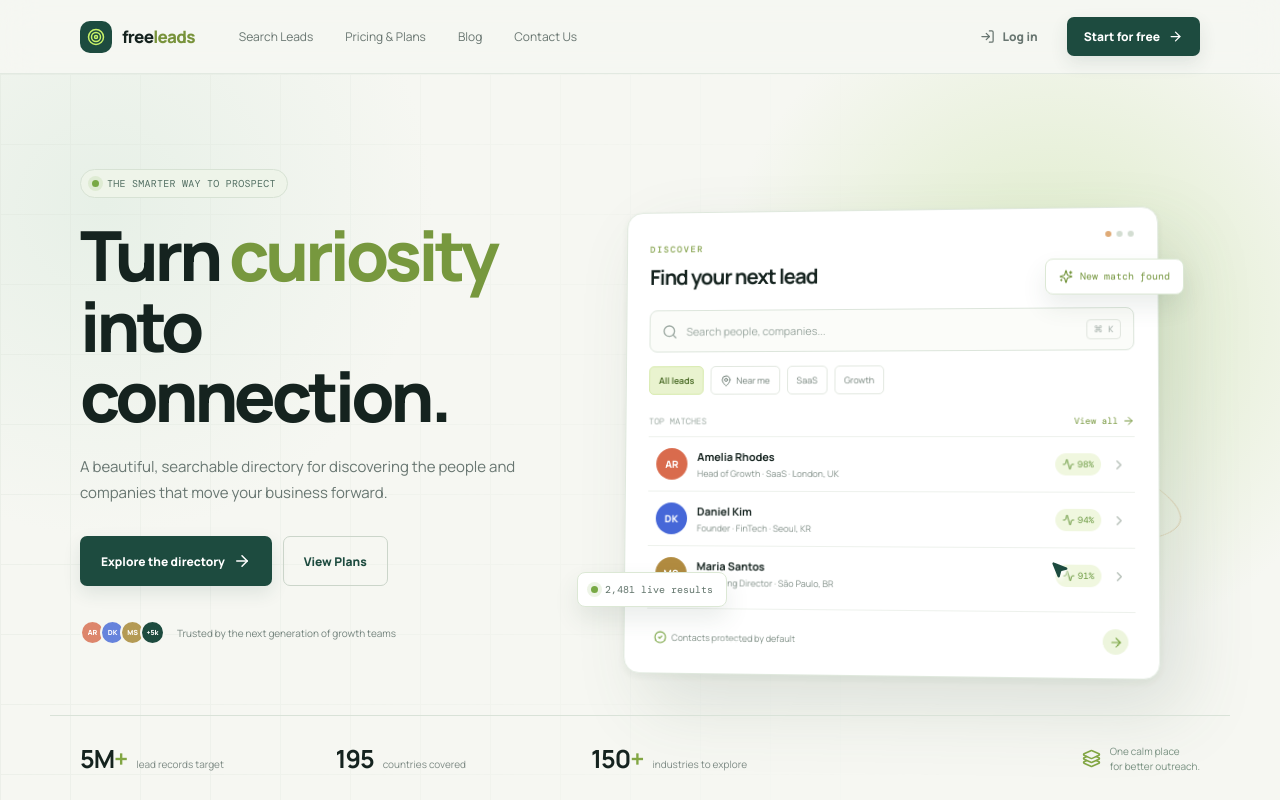
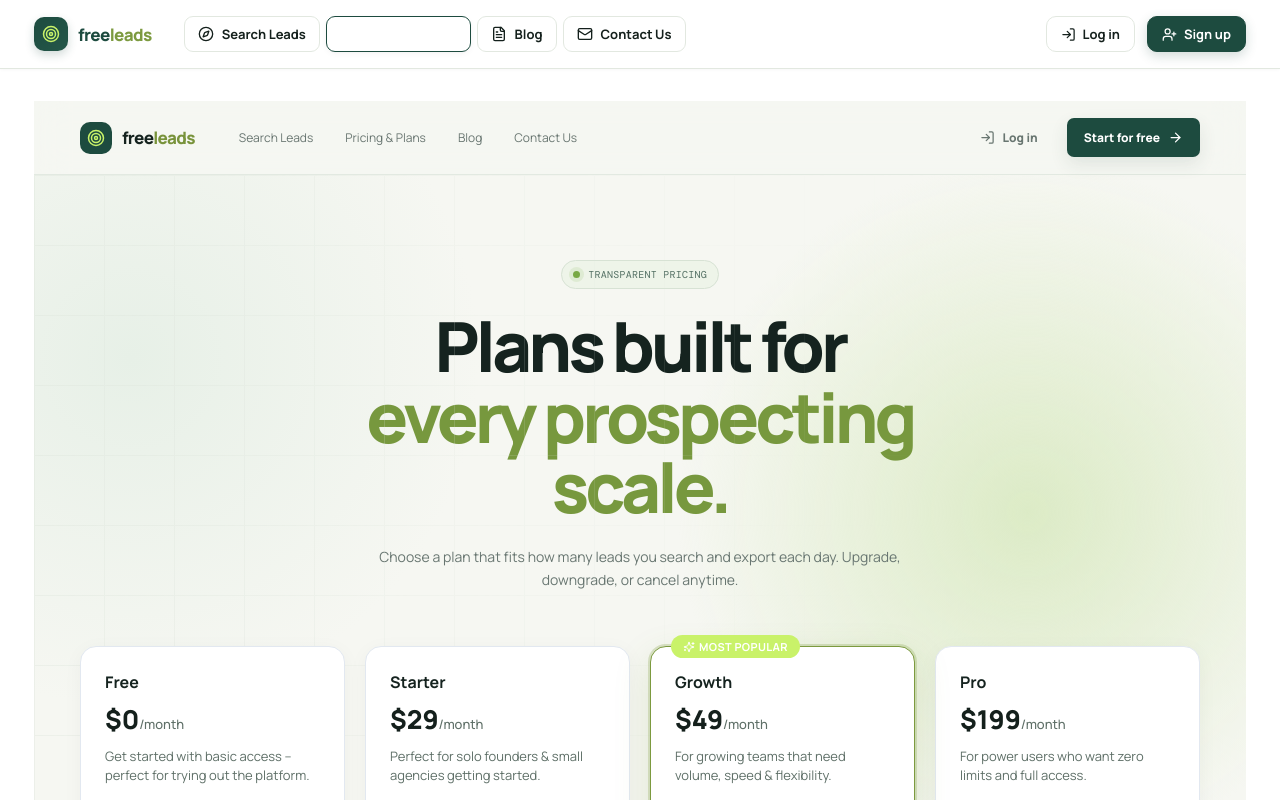
Before and after one commit to saifullahkhancs/free-leads, a React (Vite) app in the folder frontend/: page /app/plans in a window 1280 px wide. Before the commit this address led to /. Shown: the top 800 px of the page. Built offline with nearby package versions, Linux system fonts and the light colour scheme; no server answers.

Commit message:
latest changes

```diff
--- a/frontend/src/App.jsx
+++ b/frontend/src/App.jsx
@@ -43,22 +43,22 @@ export default function App() {
       <AuthProvider>
         <Routes>
           <Route path="/" element={<LandingPage />} />
-          <Route path="/plans" element={<PlansPage />} />
-          <Route path="/pricing" element={<PlansPage />} />
-          <Route path="/blog" element={<BlogPage />} />
-          <Route path="/blog/:slug" element={<BlogPostPage />} />
-          <Route path="/contact" element={<ContactPage />} />
           <Route path="/login" element={<LoginPage />} />
           <Route path="/signup" element={<SignupPage />} />
           <Route path="/forgot-password" element={<ForgotPasswordPage />} />
           <Route path="/reset-password" element={<ResetPasswordPage />} />
           <Route path="/auth/google/callback" element={<GoogleCallbackPage />} />
 
-          {/* App view — the modern leads directory */}
+          {/* App view — all main pages with consistent navigation */}
           <Route path="/app" element={<AppShell />}>
             <Route index element={<DirectoryPage />} />
             <Route path="profile" element={<ProfilePage />} />
             <Route path="billing" element={<BillingPage />} />
+            <Route path="plans" element={<PlansPage />} />
+            <Route path="pricing" element={<PlansPage />} />
+            <Route path="blog" element={<BlogPage />} />
+            <Route path="blog/:slug" element={<BlogPostPage />} />
+            <Route path="contact" element={<ContactPage />} />
           </Route>
 
           {/* Dashboard — CMS workspace with sidebar (requires authentication) */}
--- a/frontend/src/components/AppShell.jsx
+++ b/frontend/src/components/AppShell.jsx
@@ -10,7 +10,6 @@ import {
   LogOut,
   Mail,
   Menu,
-  Search,
   Sparkles,
   Target,
   User,
@@ -67,14 +66,6 @@ export default function AppShell() {
     navigate("/");
   };
 
-  const handleFocusSearch = () => {
-    const searchInput = document.querySelector(".app-search-input");
-    if (searchInput) {
-      searchInput.focus();
-      searchInput.scrollIntoView({ behavior: "smooth", block: "center" });
-    }
-  };
-
   const roleText =
     user?.roles?.some((r) => r === "super_admin") ? "Super Admin" :
     user?.roles?.some((r) => r === "admin") ? "Admin" :
@@ -99,38 +90,27 @@ export default function AppShell() {
               <span>Search Leads</span>
             </NavLink>
             <NavLink
-              to="/plans"
+              to="/app/plans"
               className={({ isActive }) => `app-nav-link${isActive ? " active" : ""}`}
             >
               <Sparkles size={16} />
               <span>Pricing &amp; Plans</span>
             </NavLink>
             <NavLink
-              to="/blog"
+              to="/app/blog"
               className={({ isActive }) => `app-nav-link${isActive ? " active" : ""}`}
             >
               <FileText size={16} />
               <span>Blog</span>
             </NavLink>
             <NavLink
-              to="/contact"
+              to="/app/contact"
               className={({ isActive }) => `app-nav-link${isActive ? " active" : ""}`}
             >
               <Mail size={16} />
               <span>Contact Us</span>
             </NavLink>
           </nav>
-
-          <button
-            type="button"
-            className="app-header-search-trigger"
-            onClick={handleFocusSearch}
-            title="Search leads (⌘K or /)"
-          >
-            <Search size={14} />
-            <span>Search prospects...</span>
-            <kbd>⌘K</kbd>
-          </button>
 
           <div className="app-header-right">
             {isAuthenticated ? (
--- a/frontend/src/components/DashboardLayout.jsx
+++ b/frontend/src/components/DashboardLayout.jsx
@@ -117,10 +117,7 @@ export default function DashboardLayout() {
       <aside className={`dash-sidebar${sidebarOpen ? " open" : ""}`}>
         <Link to="/admin" className="dash-brand">
           <span className="dash-brand-badge"><Target size={18} /></span>
-          <span>
-            <span className="dash-brand-name">free<span>leads</span></span>
-            <span className="dash-brand-tag">Dashboard</span>
-          </span>
+          <span className="dash-brand-name">free<span>leads</span></span>
         </Link>
 
         <div className="dash-sidebar-scroll">
--- a/frontend/src/pages/BlogPage.jsx
+++ b/frontend/src/pages/BlogPage.jsx
@@ -147,12 +147,12 @@ export default function BlogPage() {
                     ? "No posts match your search. Try another keyword."
                     : "The team is writing their first posts. Check back soon — or get in touch if there's a topic you'd like us to cover."}
                 </p>
-                <Link to="/contact" className="btn btn-primary"><Mail size={15} /> Suggest a topic</Link>
+                <Link to="/app/contact" className="btn btn-primary"><Mail size={15} /> Suggest a topic</Link>
               </div>
             ) : (
               <>
                 {featured && (
-                  <Link to={`/blog/${featured.slug}`} className="blog-feature">
+                  <Link to={`/app/blog/${featured.slug}`} className="blog-feature">
                     <div
                       className="blog-feature-cover"
                       style={featured.cover_image_url ? { backgroundImage: `url(${featured.cover_image_url})` } : {}}
@@ -179,7 +179,7 @@ export default function BlogPage() {
                 {rest.length > 0 && (
                   <div className="blog-grid">
                     {rest.map((post) => (
-                      <Link to={`/blog/${post.slug}`} key={post.id} className="blog-card">
+                      <Link to={`/app/blog/${post.slug}`} key={post.id} className="blog-card">
                         <div
                           className="blog-card-cover"
                           style={post.cover_image_url ? { backgroundImage: `url(${post.cover_image_url})` } : {}}
@@ -213,7 +213,7 @@ export default function BlogPage() {
             <p>5M+ profiles across 195 countries, ready in seconds.</p>
             <div className="hero-ctas center">
               <Link to="/app" className="btn btn-light btn-lg"><Compass size={17} /> Open directory <ArrowRight size={18} /></Link>
-              <Link to="/plans" className="btn btn-outline-light btn-lg">View plans</Link>
+              <Link to="/app/plans" className="btn btn-outline-light btn-lg">View plans</Link>
             </div>
           </div>
         </section>
@@ -228,9 +228,9 @@ export default function BlogPage() {
           <div className="footer-links">
             <Link to="/#features">Platform</Link>
             <Link to="/#how-it-works">How it works</Link>
-            <Link to="/plans">Pricing &amp; Plans</Link>
-            <Link to="/blog">Blog</Link>
-            <Link to="/contact">Contact</Link>
+            <Link to="/app/plans">Pricing &amp; Plans</Link>
+            <Link to="/app/blog">Blog</Link>
+            <Link to="/app/contact">Contact</Link>
           </div>
           <p>© {new Date().getFullYear()} Free Leads · Find better. Connect sooner.</p>
         </div>
@@ -244,9 +244,9 @@ function TopNav({ active }) {
     <nav className="landing-nav">
       <Link to="/#features" className={active === "platform" ? "active" : ""}>Platform</Link>
       <Link to="/#how-it-works" className={active === "how" ? "active" : ""}>How it works</Link>
-      <Link to="/plans" className={active === "plans" ? "active" : ""}>Pricing &amp; Plans</Link>
-      <Link to="/blog" className={active === "blog" ? "active" : ""}>Blog</Link>
-      <Link to="/contact" className={active === "contact" ? "active" : ""}>Contact</Link>
+      <Link to="/app/plans" className={active === "plans" ? "active" : ""}>Pricing &amp; Plans</Link>
+      <Link to="/app/blog" className={active === "blog" ? "active" : ""}>Blog</Link>
+      <Link to="/app/contact" className={active === "contact" ? "active" : ""}>Contact</Link>
     </nav>
   );
 }
--- a/frontend/src/pages/BlogPostPage.jsx
+++ b/frontend/src/pages/BlogPostPage.jsx
@@ -88,7 +88,7 @@ export default function BlogPostPage() {
       <main>
         <article className="blog-article">
           <div className="landing-container blog-article-inner">
-            <Link to="/blog" className="blog-back-link">
+            <Link to="/app/blog" className="blog-back-link">
               <ArrowLeft size={14} /> Back to blog
             </Link>
 
@@ -102,12 +102,12 @@ export default function BlogPostPage() {
             ) : error ? (
               <div className="app-empty-state">
                 <h3>{error}</h3>
-                <Link to="/blog" className="btn btn-primary">Back to blog</Link>
+                <Link to="/app/blog" className="btn btn-primary">Back to blog</Link>
               </div>
             ) : !post ? (
               <div className="app-empty-state">
                 <h3>Post not found</h3>
-                <Link to="/blog" className="btn btn-primary">Back to blog</Link>
+                <Link to="/app/blog" className="btn btn-primary">Back to blog</Link>
               </div>
             ) : (
               <>
@@ -160,8 +160,8 @@ export default function BlogPostPage() {
           <div className="footer-links">
             <Link to="/#features">Platform</Link>
             <Link to="/#how-it-works">How it works</Link>
-            <Link to="/plans">Pricing &amp; Plans</Link>
-            <Link to="/blog">Blog</Link>
+            <Link to="/app/plans">Pricing &amp; Plans</Link>
+            <Link to="/app/blog">Blog</Link>
             <Link to="/contact">Contact</Link>
           </div>
           <p>© {new Date().getFullYear()} Free Leads · Find better. Connect sooner.</p>
@@ -176,9 +176,9 @@ function TopNav({ active }) {
     <nav className="landing-nav">
       <Link to="/#features" className={active === "platform" ? "active" : ""}>Platform</Link>
       <Link to="/#how-it-works" className={active === "how" ? "active" : ""}>How it works</Link>
-      <Link to="/plans" className={active === "plans" ? "active" : ""}>Pricing &amp; Plans</Link>
-      <Link to="/blog" className={active === "blog" ? "active" : ""}>Blog</Link>
-      <Link to="/contact" className={active === "contact" ? "active" : ""}>Contact</Link>
+      <Link to="/app/plans" className={active === "plans" ? "active" : ""}>Pricing &amp; Plans</Link>
+      <Link to="/app/blog" className={active === "blog" ? "active" : ""}>Blog</Link>
+      <Link to="/app/contact" className={active === "contact" ? "active" : ""}>Contact</Link>
     </nav>
   );
 }
--- a/frontend/src/pages/ContactPage.jsx
+++ b/frontend/src/pages/ContactPage.jsx
@@ -288,9 +288,9 @@ export default function ContactPage() {
           <div className="footer-links">
             <Link to="/#features">Platform</Link>
             <Link to="/#how-it-works">How it works</Link>
-            <Link to="/plans">Pricing &amp; Plans</Link>
-            <Link to="/blog">Blog</Link>
-            <Link to="/contact">Contact</Link>
+            <Link to="/app/plans">Pricing &amp; Plans</Link>
+            <Link to="/app/blog">Blog</Link>
+            <Link to="/app/contact">Contact</Link>
           </div>
           <p>© {new Date().getFullYear()} Free Leads · Find better. Connect sooner.</p>
         </div>
@@ -304,9 +304,9 @@ function TopNav({ active }) {
     <nav className="landing-nav">
       <Link to="/#features" className={active === "platform" ? "active" : ""}>Platform</Link>
       <Link to="/#how-it-works" className={active === "how" ? "active" : ""}>How it works</Link>
-      <Link to="/plans" className={active === "plans" ? "active" : ""}>Pricing &amp; Plans</Link>
-      <Link to="/blog" className={active === "blog" ? "active" : ""}>Blog</Link>
-      <Link to="/contact" className={active === "contact" ? "active" : ""}>Contact</Link>
+      <Link to="/app/plans" className={active === "plans" ? "active" : ""}>Pricing &amp; Plans</Link>
+      <Link to="/app/blog" className={active === "blog" ? "active" : ""}>Blog</Link>
+      <Link to="/app/contact" className={active === "contact" ? "active" : ""}>Contact</Link>
     </nav>
   );
 }
--- a/frontend/src/pages/LandingPage.jsx
+++ b/frontend/src/pages/LandingPage.jsx
@@ -66,7 +66,7 @@ export default function LandingPage() {
           <Link to="/" className="brand"><span className="brand-badge"><Target size={18} /></span><span className="brand-name">free<span>leads</span></span></Link>
           <nav className="landing-nav">
             <Link to="/app">Search Leads</Link>
-            <Link to="/plans">Pricing &amp; Plans</Link>
+            <Link to="/app/plans">Pricing &amp; Plans</Link>
             <Link to="/blog">Blog</Link>
             <Link to="/contact">Contact Us</Link>
           </nav>
@@ -106,13 +106,13 @@ export default function LandingPage() {
                 {!isAuthenticated ? (
                   <>
                     <Link to="/signup" className="btn btn-primary btn-lg">Explore the directory <ArrowRight size={18} /></Link>
-                    <Link to="/plans" className="btn btn-outline btn-lg">View Plans</Link>
+                    <Link to="/app/plans" className="btn btn-outline btn-lg">View Plans</Link>
                   </>
                 ) : (
                   <>
                     <Link to="/admin" className="btn btn-primary btn-lg"><LayoutDashboard size={17} /> Open Dashboard <ArrowRight size={18} /></Link>
                     <Link to="/app" className="btn btn-outline btn-lg">Open App</Link>
-                    <Link to="/plans" className="btn btn-outline btn-lg">Plans</Link>
+                    <Link to="/app/plans" className="btn btn-outline btn-lg">Plans</Link>
                   </>
                 )}
               </div>
@@ -146,7 +146,7 @@ export default function LandingPage() {
         <section id="security" className="landing-section security-section"><div className="landing-container security-band"><span className="security-icon"><ShieldCheck size={25} /></span><div><span className="section-kicker">TRUST, ALWAYS</span><h3>Enterprise-grade security, quietly working in the background.</h3><p>Argon2id password hashing · JWT access + httpOnly refresh cookies · deny-by-default RBAC · Redis rate limiting · server-side PII masking.</p></div><Check size={22} className="security-check" /></div></section>
         <section className="landing-cta"><div className="landing-container landing-cta-inner"><span className="section-kicker">YOUR NEXT CHAPTER</span><h2>Good leads are<br /><em>closer than you think.</em></h2><p>Join the directory built to make prospecting feel human again.</p><div className="hero-ctas center">{isAuthenticated ? <><Link to="/admin" className="btn btn-light btn-lg">Open Dashboard <ArrowRight size={18} /></Link><Link to="/app" className="btn btn-outline-light btn-lg">Open App</Link></> : <><Link to="/signup" className="btn btn-light btn-lg">Start exploring free <ArrowRight size={18} /></Link><Link to="/login" className="btn btn-outline-light btn-lg">Log in</Link></>}</div></div></section>
       </main>
-      <footer className="landing-footer"><div className="landing-container landing-footer-inner"><span className="brand"><span className="brand-badge"><Target size={14} /></span><span className="brand-name">free<span>leads</span></span></span><div className="footer-links"><Link to="/app">Search Leads</Link><Link to="/plans">Pricing &amp; Plans</Link><Link to="/blog">Blog</Link><Link to="/contact">Contact Us</Link></div><p>© {new Date().getFullYear()} Free Leads · Find better. Connect sooner.</p></div></footer>
+      <footer className="landing-footer"><div className="landing-container landing-footer-inner"><span className="brand"><span className="brand-badge"><Target size={14} /></span><span className="brand-name">free<span>leads</span></span></span><div className="footer-links"><Link to="/app">Search Leads</Link><Link to="/app/plans">Pricing &amp; Plans</Link><Link to="/app/blog">Blog</Link><Link to="/app/contact">Contact Us</Link></div><p>© {new Date().getFullYear()} Free Leads · Find better. Connect sooner.</p></div></footer>
     </div>
   );
 }
--- a/frontend/src/pages/PlansPage.jsx
+++ b/frontend/src/pages/PlansPage.jsx
@@ -66,7 +66,7 @@ export default function PlansPage() {
           </Link>
           <nav className="landing-nav">
             <Link to="/app">Search Leads</Link>
-            <Link to="/plans" className="active">Pricing &amp; Plans</Link>
+            <Link to="/app/plans" className="active">Pricing &amp; Plans</Link>
             <Link to="/blog">Blog</Link>
             <Link to="/contact">Contact Us</Link>
           </nav>
@@ -254,7 +254,7 @@ export default function PlansPage() {
           </Link>
           <div className="footer-links">
             <Link to="/app">Search Leads</Link>
-            <Link to="/plans">Pricing &amp; Plans</Link>
+            <Link to="/app/plans">Pricing &amp; Plans</Link>
             <Link to="/blog">Blog</Link>
             <Link to="/contact">Contact Us</Link>
           </div>
--- a/frontend/src/styles/app.css
+++ b/frontend/src/styles/app.css
@@ -3,7 +3,7 @@
    ========================================================================== */
 
 :root {
-  --app-bg: #f5f7f3;
+  --app-bg: #ffffff;
   --app-surface: #ffffff;
   --app-surface-subtle: #f9faf7;
   --app-surface-hover: #f1f5ee;
@@ -125,28 +125,29 @@
   display: inline-flex;
   align-items: center;
   gap: 8px;
-  padding: 8px 14px;
+  padding: 8px 16px;
   border-radius: var(--app-radius-md);
   font-size: 13.5px;
-  font-weight: 700;
-  color: var(--app-ink-muted);
+  font-weight: 600;
+  color: var(--app-ink);
   text-decoration: none;
   transition: all 0.15s ease;
-  border: 1px solid transparent;
-  cursor: pointer;
-  background: transparent;
+  border: 1px solid var(--app-border);
+  cursor: pointer;
+  background: var(--app-surface);
 }
 
 .app-nav-link:hover {
   color: var(--app-green);
+  border-color: var(--app-green);
   background: var(--app-surface-hover);
 }
 
 .app-nav-link.active {
-  color: var(--app-green);
-  background: var(--app-green-light);
-  border-color: #d1e5d4;
-  box-shadow: var(--app-shadow-xs);
+  color: #ffffff;
+  background: var(--app-green);
+  border-color: var(--app-green);
+  box-shadow: var(--app-shadow-sm);
 }
 
 .app-nav-pill-badge {
@@ -163,39 +164,6 @@
   line-height: 1.4;
 }
 
-/* Quick Search Trigger in Header */
-.app-header-search-trigger {
-  display: flex;
-  align-items: center;
-  gap: 10px;
-  padding: 7px 14px;
-  background: var(--app-surface-subtle);
-  border: 1px solid var(--app-border);
-  border-radius: var(--app-radius-full);
-  font-size: 13px;
-  color: var(--app-ink-faint);
-  cursor: pointer;
-  transition: all 0.15s ease;
-  margin-left: 8px;
-  max-width: 240px;
-}
-
-.app-header-search-trigger:hover {
-  border-color: #b7c7b4;
-  background: #ffffff;
-  color: var(--app-ink-muted);
-}
-
-.app-header-search-trigger kbd {
-  font-family: 'DM Mono', monospace;
-  font-size: 10px;
-  padding: 2px 6px;
-  border-radius: 4px;
-  background: #ffffff;
-  border: 1px solid var(--app-border);
-  color: var(--app-ink-muted);
-  margin-left: auto;
-}
 
 /* Header Right Actions */
 .app-header-right {
```
Also changed, not shown: frontend/src/pages/app/DirectoryPage.jsx (+27 -37 lines), frontend/src/styles/dashboard.css (+36 -36 lines).
